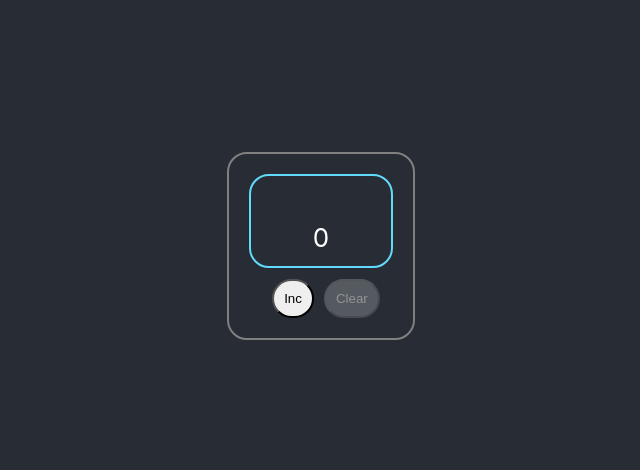
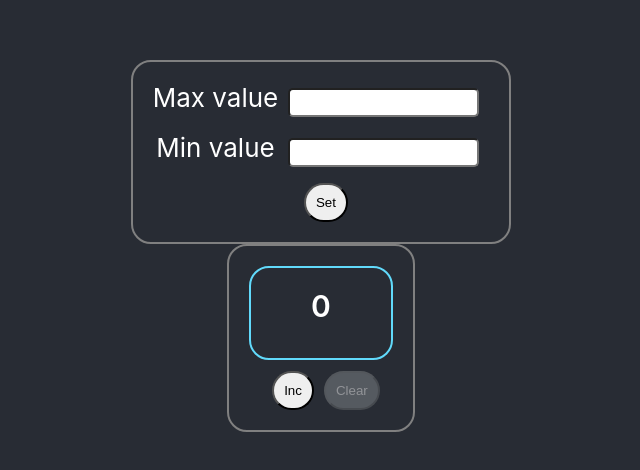
Before and after one commit to beamle/counter, a React (Create React App) app: page / in a window 1280 px wide. Shown: the part 154-624 px from the top of the page, without its empty margins (319-959 px from the left). Built offline with nearby package versions, Linux system fonts and the light colour scheme; the HTML template or start-up script is replaced by a standard one.

Commit message:
before adding the setCounter and minCounter to Setter

```diff
--- a/src/App.tsx
+++ b/src/App.tsx
@@ -1,14 +1,25 @@
 import React, {useEffect, useState} from 'react';
 import './App.css';
 import Incrementer from "./components/Incrementer/Incrementer";
+import Setter from "./components/Setter/Setter";
 
 function App() {
     const [counter, setCounter] = useState(0)
+    const [maxCounter, setMaxCounter] = useState(1);
+    const [minCounter, setMinCounter] = useState(0);
+
+    const [errorMessageActivator, setErrorMessageActivator] = useState(false)
+
 
     return (
         <div className="App">
             <div className="App-wrapper">
-                <Incrementer num={counter} setNum={setCounter}/>
+                <Setter setMinCounter={setMinCounter} setMaxCounter={setMaxCounter}
+                        setErrorMessageActivator={setErrorMessageActivator}
+                        />
+                <Incrementer num={counter} setNum={setCounter}
+                             maxCounter={maxCounter} minCounter={minCounter}
+                             errorMessageActivator={errorMessageActivator}/>
             </div>
         </div>
     );
--- a/src/components/Button/SuperButton.tsx
+++ b/src/components/Button/SuperButton.tsx
@@ -1,4 +1,4 @@
-import React, {FC, ReactNode} from 'react';
+import React, {ChangeEvent, FC, ReactNode} from 'react';
 import s from "./SuperButton.module.css";
 
 type ClassNameType = {
--- a/src/components/Incrementer/Incrementer.tsx
+++ b/src/components/Incrementer/Incrementer.tsx
@@ -6,24 +6,28 @@ import SuperButton from "../Button/SuperButton";
 type IncrementerProps = {
     num: number
     setNum: (num: number) => void
+    maxCounter: number
+    minCounter: number
+    errorMessageActivator: boolean
 }
 
-const Incrementer:FC<IncrementerProps> = ({num, setNum}) => {
+const Incrementer:FC<IncrementerProps> = ({num, setNum, maxCounter, minCounter, errorMessageActivator}) => {
 
-    const incrementHandler = () => num < 5 && setNum(num+1)
-    const clearNum = () => num > 0 && setNum(0)
+    const incrementHandler = () => num < maxCounter && setNum(num+1)
+    const clearNum = () => num > minCounter && setNum(0)
 
     // const disabled2 = num === 0;
     // const className = `${disabled ? s.disabled : s.default}`
 
-    const moreThanMaxCount = num === 5 ? "disabled" : "default";
-    const equalToMInCount = num === 0 ? "disabled" : "default";
+    const moreThanMaxCount = num === maxCounter ? "disabled" : "default";
+    const equalToMInCount = num === minCounter ? "disabled" : "default";
+    const className = num >= maxCounter ? "red" : "default"
 
     return (
         <div className={s.incrementer}>
-            <Tablo num={num} className={'red'}/>
-            <SuperButton className={moreThanMaxCount} callback={incrementHandler} disabled={num === 5}>Inc</SuperButton>
-            <SuperButton className={equalToMInCount} callback={clearNum} disabled={num === 0}>Clear</SuperButton>
+            <Tablo num={num} className={className} errorMessageActivator={errorMessageActivator}/>
+            <SuperButton className={moreThanMaxCount} callback={incrementHandler} disabled={num === maxCounter}>Inc</SuperButton>
+            <SuperButton className={equalToMInCount} callback={clearNum} disabled={num === minCounter || num === 0}>Clear</SuperButton>
         </div>
     );
 };
--- a/src/components/Incrementer/Tablo/Tablo.tsx
+++ b/src/components/Incrementer/Tablo/Tablo.tsx
@@ -2,29 +2,34 @@ import React, {FC} from 'react';
 import s from "./Tablo.module.css";
 
 type FinalStyle = {
-    error: string
+    // error: string
     default: string
     red: string
 }
 
 type TabloProps = {
     num: number
-    className?: keyof FinalStyle
+    className: keyof FinalStyle
+    errorMessageActivator: boolean
 }
 
 
-const Tablo: FC<TabloProps> = ({num, className}) => {
+const Tablo: FC<TabloProps> = ({num, className, errorMessageActivator}) => {
     console.log(className)
     const finalStyle = {
         default: s.default,
-        red: s.red
+        red: s.red,
+        error: s.error
     }
 
-    const pFinalClassName = `${s.p}`
+    const pFinalClassName = `${s.p} ${finalStyle[className]}`
+
+
+    // tut dolzhen bytj const errorMessage. Esli v Settere pomenjalsja value , to on vyskakivaet
 
     return (
         <div className={s.numWrapper}>
-            {<p className={pFinalClassName}>{num}</p>}
+            {<p className={pFinalClassName}>{errorMessageActivator ? "Please click set" : num}</p>}
         </div>
     );
 };
--- a/src/components/Input/Input.tsx
+++ b/src/components/Input/Input.tsx
@@ -3,15 +3,15 @@ import s from "./Input.module.css"
 
 type InputProps = {
     callback: (e: ChangeEvent<HTMLInputElement>) => void
-    value: number
+    // value: number
     name: string
 }
-const Input:FC<InputProps> = ({name,callback, value}) => {
+const Input:FC<InputProps> = ({callback, name}) => {
     return (
         <div className={s.inputWrapper}>
             <div className={s.inputWrapper_name}>{name} value</div>
             <div className={s.inputWrapper_input}>
-                <input type={'number'} value={value} onChange={callback}/>
+                <input type={'number'} onChange={callback}/>
             </div>
         </div>
     );
--- a/src/components/Setter/Setter.tsx
+++ b/src/components/Setter/Setter.tsx
@@ -5,19 +5,37 @@ import SuperButton from "../Button/SuperButton";
 import Input from "../Input/Input";
 
 type SetterProps = {
-    num: number
-    setMaxSetter: (maxSetter: number) => void
-    setMinSetter: (minSetter: number) => void
-    maxSetter: number
-    minSetter: number
-    handleNum: () => void
+    // num: number
+    setMaxCounter: (a: number) => void
+    setMinCounter: (a: number) => void
+    // maxCounter: number
+    // minCounter: number
+    // handleNum: () => void
+    setErrorMessageActivator: (errorMessageActivator: boolean) => void
 }
 
-const Setter: FC<SetterProps> = () => {
+const Setter: FC<SetterProps> = (props) => {
+    let {setMaxCounter, setMinCounter, setErrorMessageActivator} = props;
+    const handleMaxCounterSetter = (e: ChangeEvent<HTMLInputElement>) => {
+        setMaxCounter(parseInt(e.currentTarget.value))
+        setErrorMessageActivator(true)
+    }
+
+    const handleMinCounterSetter = (e: ChangeEvent<HTMLInputElement>) => {
+        setMinCounter(parseInt(e.currentTarget.value))
+        setErrorMessageActivator(true)
+    }
+
+    const handleCounterSetter = () => {
+        setErrorMessageActivator(false)
+    }
 
     return (
         <div className={s.incrementer}>
-
+            {/*Kogda na4inaju menjatj value, to dolzhno vyska,kivatj soobshenie "please click set" */}
+            <Input callback={handleMaxCounterSetter} name={'Max'}/>
+            <Input callback={handleMinCounterSetter} name={'Min'}/>
+            <SuperButton className={'default'} callback={handleCounterSetter}>Set </SuperButton>
         </div>
     );
 };
```
